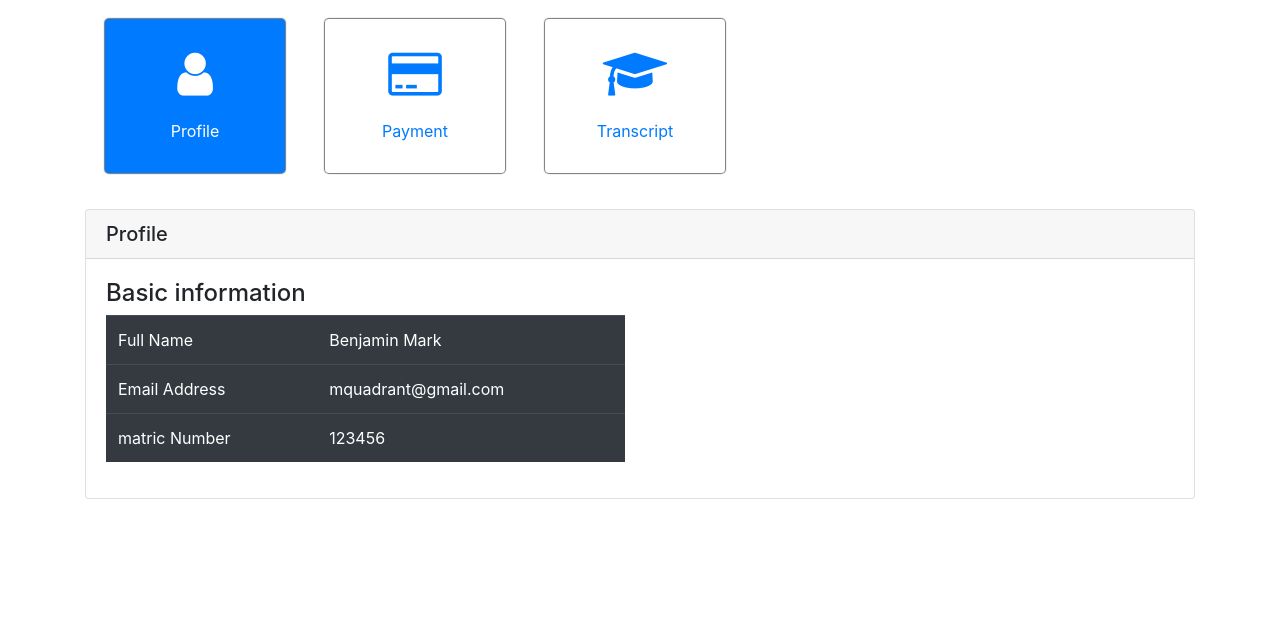
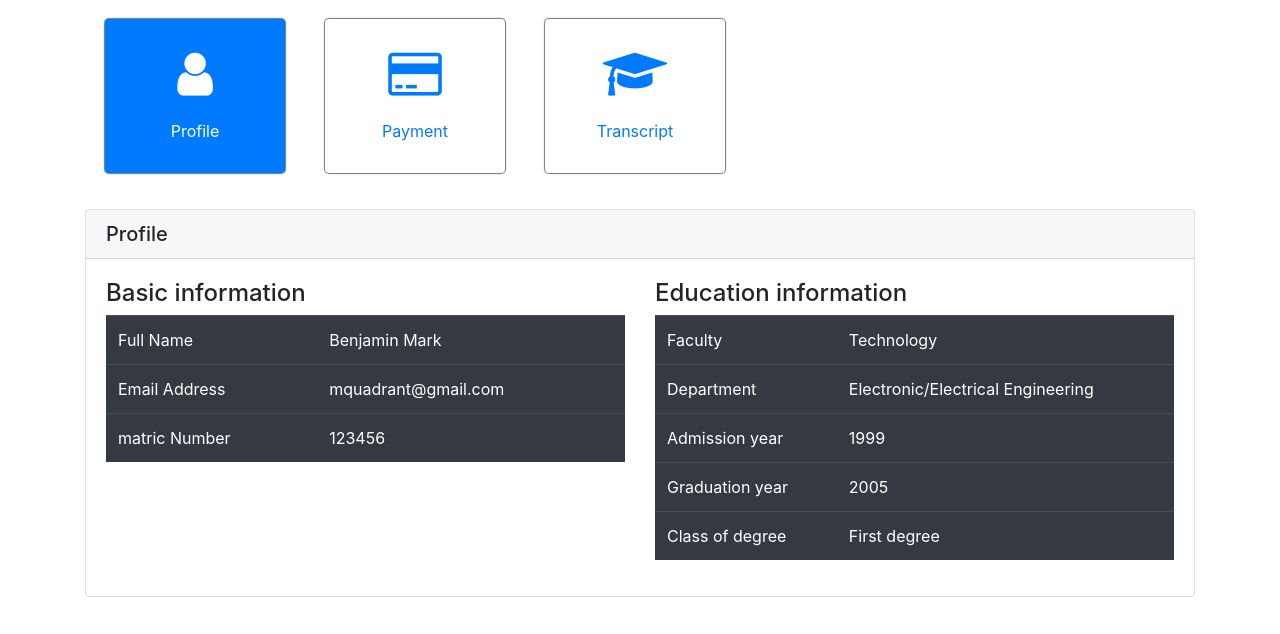
Before and after one commit to ekrresa/decagon-transcript, a website: page ui/student/student-dashboard.html in a window 1280 px wide. Shown: the part 166-800 px from the top of the page. Drawn offline with nearby package versions, Linux system fonts and the light colour scheme.

Commit message:
Added the education information column

```diff
--- a/ui/student/student-dashboard.html
+++ b/ui/student/student-dashboard.html
@@ -40,7 +40,7 @@
         </div>
     </header>
     <div class="dashbord-tabs">
-        <div class="container">
+    <div class="container">
         <h3 class="page-title">Student Dashboard</h3>
             <ul class="nav nav-pills mb-3 justify-content-left" id="pills-tab" role="tablist">
                 <li class="nav-item">
@@ -83,9 +83,37 @@
                                         </table>
                                     </div>
                                 </div>
-                            </div>
+                                <div class="col-md-6">
+                                    <h4 class="edu-title">Education information</h4>
+                                    <div class="edu-info">
+                                        <table class="table table-dark">
+                                                <tbody>
+                                                    <tr>
+                                                    <td>Faculty</td>
+                                                    <td>Technology</td>
+                                                    </tr>
+                                                    <tr>
+                                                    <td>Department</td>
+                                                    <td>Electronic/Electrical Engineering</td>
+                                                    </tr>
+                                                    <tr>
+                                                    <td>Admission year</td>
+                                                    <td>1999</td>
+                                                    </tr>
+                                                    <tr>
+                                                    <td>Graduation year</td>
+                                                    <td>2005</td>
+                                                    </tr>
+                                                    <td>Class of degree</td>
+                                                    <td>First degree</td>
+                                                    </tr>
+                                                </tbody>
+                                        </table>
+                                    </div>
+                                </div>
                         </div>
                     </div>
+                </div>
                 </div>
                 <div class="tab-pane fade" id="pills-payment" role="tabpanel" aria-labelledby="pills-payment-tab">
                     <div class="card">
```
